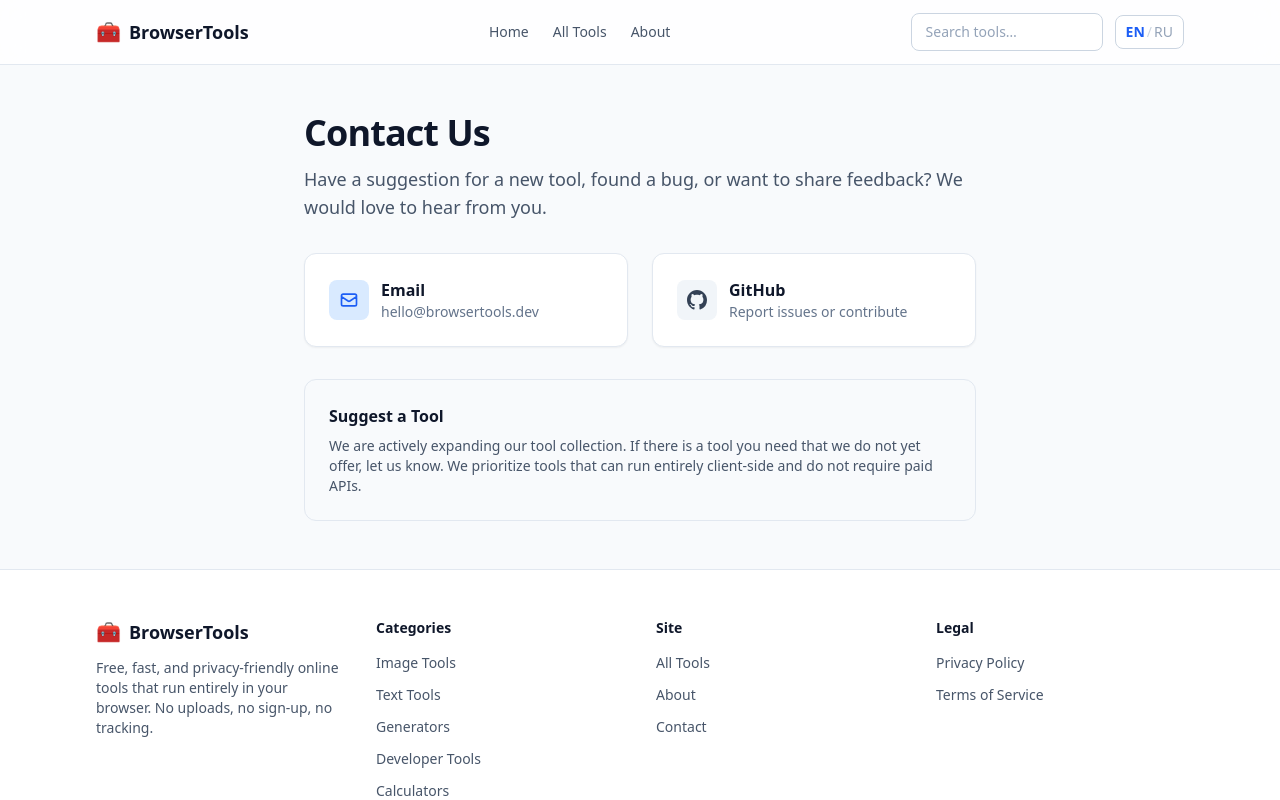
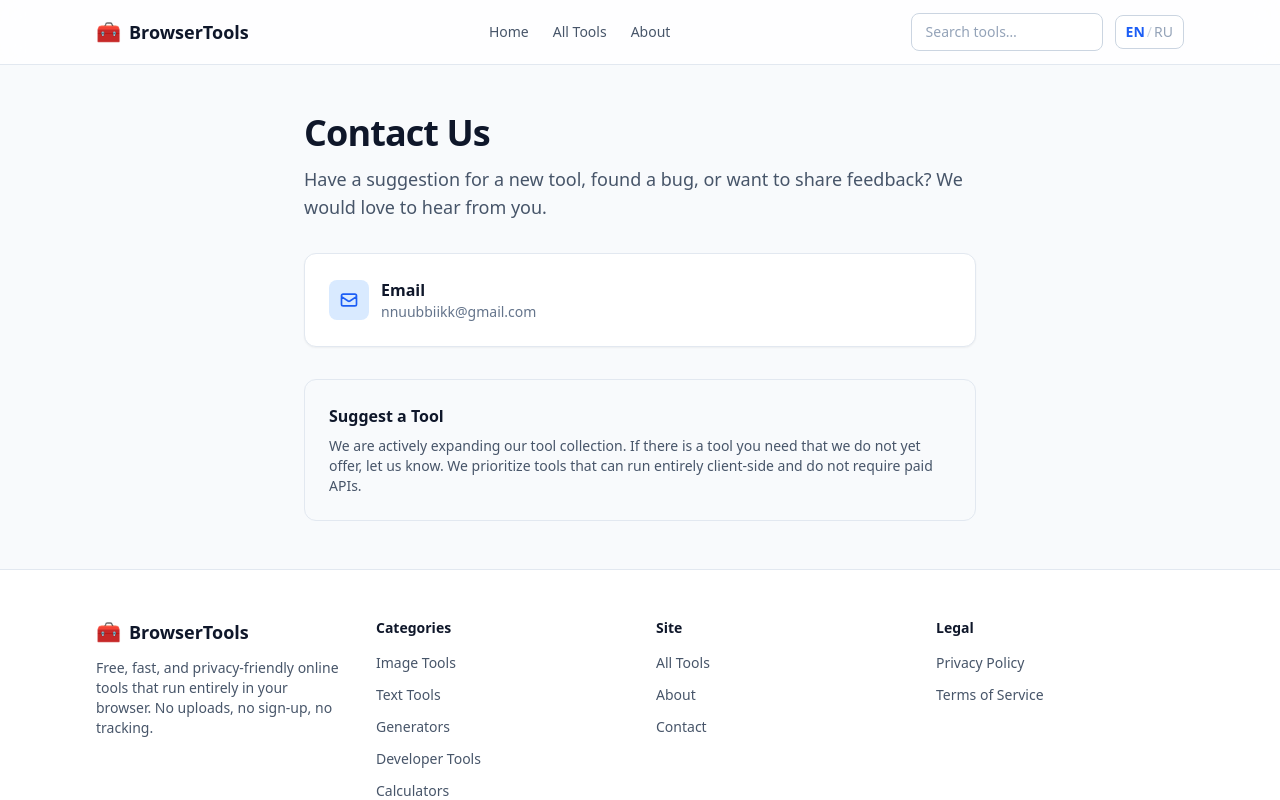
Before and after one commit to OpenTable321/browser-tools, a Next.js app: page /contact in a window 1280 px wide. Shown: the top 800 px of the page. Built offline with nearby package versions, Linux system fonts and the light colour scheme.

Commit message:
Update contact page: replace email, remove GitHub card

```diff
--- a/src/app/contact/ContactPageClient.tsx
+++ b/src/app/contact/ContactPageClient.tsx
@@ -20,10 +20,10 @@ export default function ContactPageClient() {
           {t("pages.contact.p1")}
         </p>
 
-        <div className="mt-8 grid grid-cols-1 gap-6 sm:grid-cols-2">
+        <div className="mt-8">
           <a
-            href="mailto:hello@browsertools.dev"
-            className="card group p-6"
+            href="mailto:nnuubbiikk@gmail.com"
+            className="card group p-6 block"
           >
             <div className="flex items-center gap-3">
               <div className="flex h-10 w-10 items-center justify-center rounded-lg bg-brand-100">
@@ -45,34 +45,7 @@ export default function ContactPageClient() {
                 <h3 className="font-semibold text-slate-900 group-hover:text-brand-600 transition">
                   {t("pages.contact.email")}
                 </h3>
-                <p className="text-sm text-slate-500">hello@browsertools.dev</p>
-              </div>
-            </div>
-          </a>
-
-          <a
-            href="https://github.com/OpenTable321/browser-tools"
-            className="card group p-6"
-            target="_blank"
-            rel="noopener noreferrer"
-          >
-            <div className="flex items-center gap-3">
-              <div className="flex h-10 w-10 items-center justify-center rounded-lg bg-slate-100">
-                <svg
-                  className="h-5 w-5 text-slate-700"
-                  fill="currentColor"
-                  viewBox="0 0 24 24"
-                >
-                  <path d="M12 0C5.37 0 0 5.37 0 12c0 5.31 3.435 9.795 8.205 11.385.6.105.825-.255.825-.57 0-.285-.015-1.23-.015-2.235-3.015.555-3.795-.735-4.035-1.41-.135-.345-.72-1.41-1.23-1.695-.42-.225-1.02-.78-.015-.795.945-.015 1.62.87 1.845 1.23 1.08 1.815 2.805 1.305 3.495.99.105-.78.42-1.305.765-1.605-2.67-.3-5.46-1.335-5.46-5.925 0-1.305.465-2.385 1.23-3.225-.12-.3-.54-1.53.12-3.18 0 0 1.005-.315 3.3 1.23.96-.27 1.98-.405 3-.405s2.04.135 3 .405c2.295-1.56 3.3-1.23 3.3-1.23.66 1.65.24 2.88.12 3.18.765.84 1.23 1.905 1.23 3.225 0 4.605-2.805 5.625-5.475 5.925.435.375.81 1.095.81 2.22 0 1.605-.015 2.895-.015 3.3 0 .315.225.69.825.57A12.02 12.02 0 0024 12c0-6.63-5.37-12-12-12z" />
-                </svg>
-              </div>
-              <div>
-                <h3 className="font-semibold text-slate-900 group-hover:text-brand-600 transition">
-                  {t("pages.contact.github")}
-                </h3>
-                <p className="text-sm text-slate-500">
-                  {t("pages.contact.githubDesc")}
-                </p>
+                <p className="text-sm text-slate-500">nnuubbiikk@gmail.com</p>
               </div>
             </div>
           </a>
```
Also changed, not shown: src/i18n/en.json, src/i18n/ru.json.
